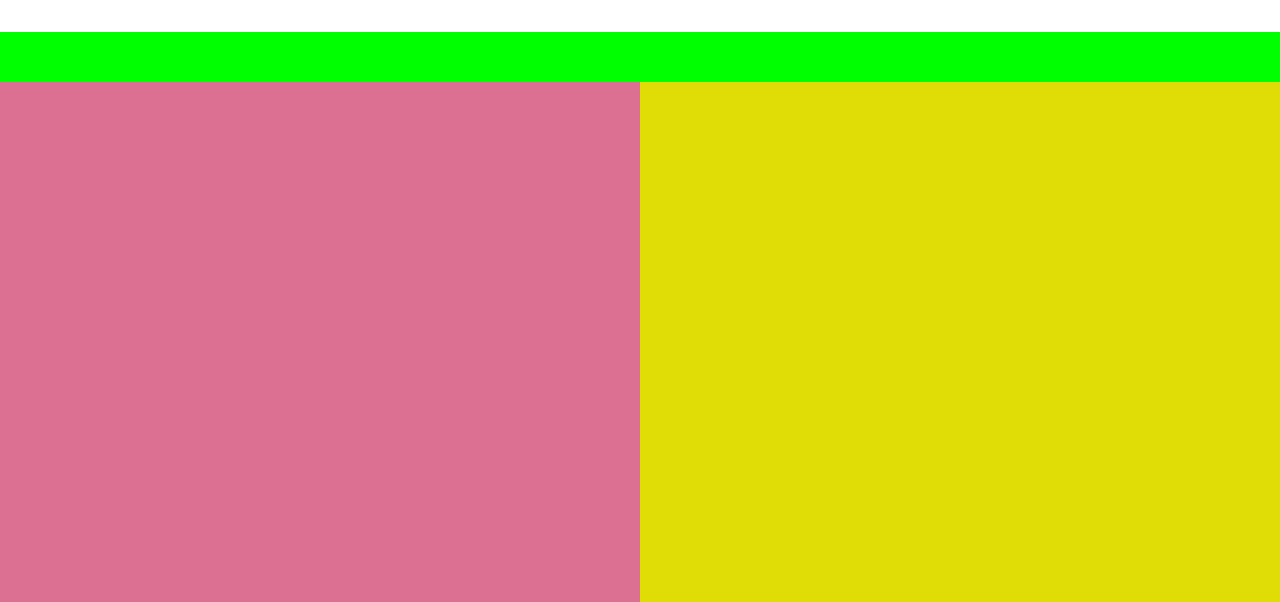
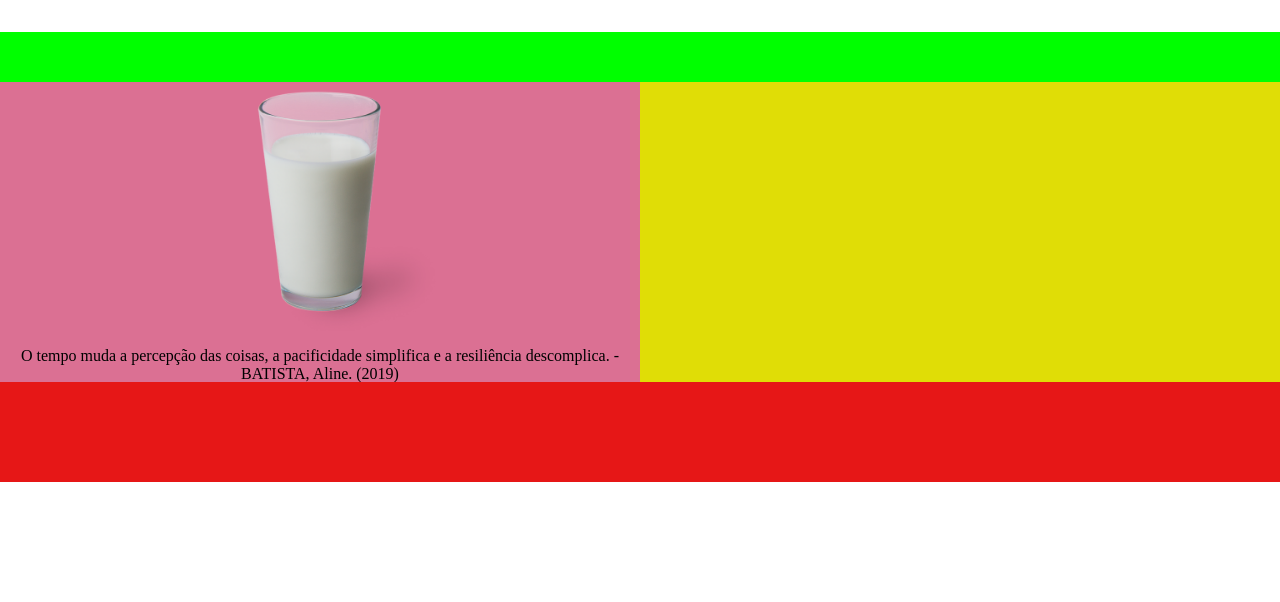
Before and after one commit to gabrigarrido/noite105, a plain HTML site: page index.html in a window 1280 px wide. Shown: the part 198-800 px from the top of the page. Drawn offline with Linux system fonts and the light colour scheme.

Commit message:
Adicionar conteudo a section

```diff
--- a/index.html
+++ b/index.html
@@ -15,7 +15,13 @@
             <h1> Hoje é dia de Maldade</h1>
         </header>
         <nav></nav>
-        <section></section>
+        <section>
+            <img src="img/leite.png" alt="copo de leite">
+            <p>
+                O tempo muda a percepção das coisas, a pacificidade simplifica e a resiliência descomplica.
+                    - BATISTA, Aline. (2019)
+            </p>
+        </section>
         <aside></aside>
         <footer></footer>
 
--- a/style.css
+++ b/style.css
@@ -7,7 +7,8 @@ body{
                          "nav nav  nav nav"
                          "section section aside aside"
                          "footer footer footer footer";
-grid-template-rows: 230px 50px 700px 100px;
+grid-template-rows: 230px 50px 300px 100px;
+grid-template-columns: 25vw 25vw 25vw 25vw;
 
 }
 header{
@@ -28,6 +29,15 @@ nav{
 section{
     grid-area: section;
     background-color: palevioletred;
+    display:flex;
+    flex-direction: column;
+    justify-content: center;
+    align-items: center;
+    text-align: center;
+}
+section>img{
+    width:400px;
+    height: auto;
 }
 aside{
     grid-area: aside;
```
Also changed, not shown: Img/leite.png (added).
